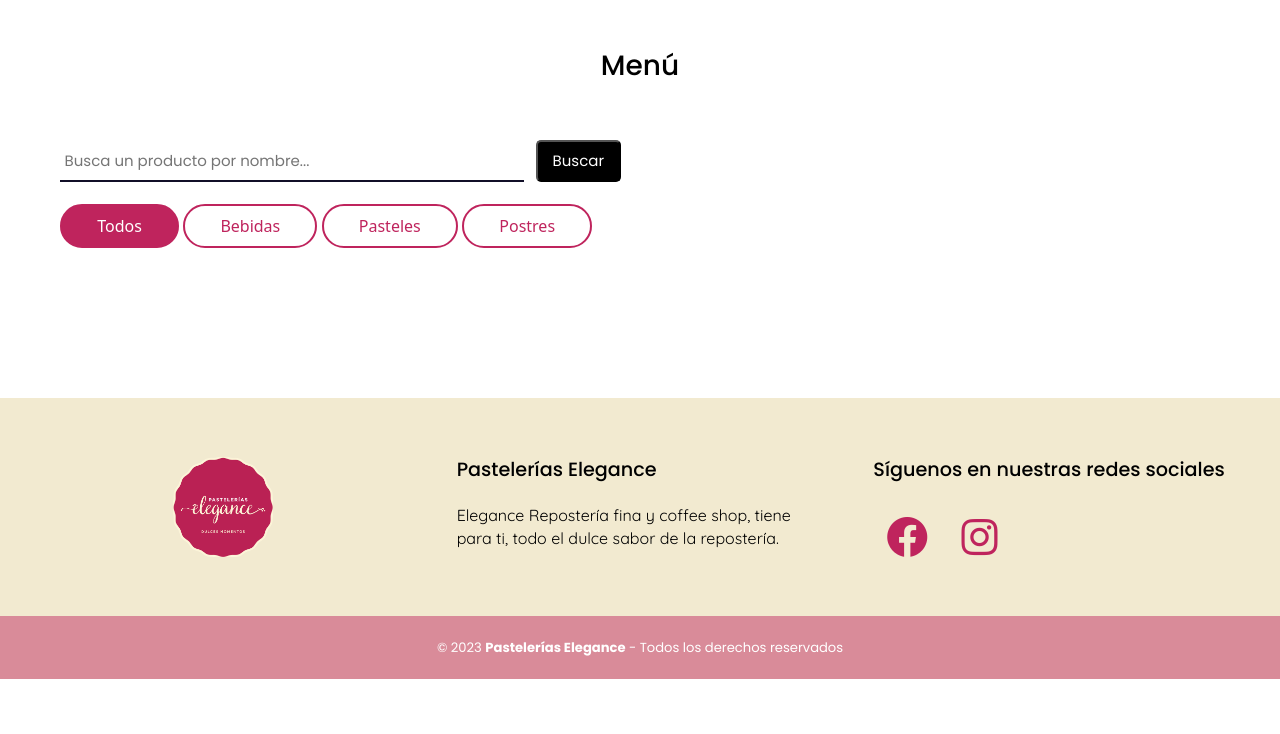
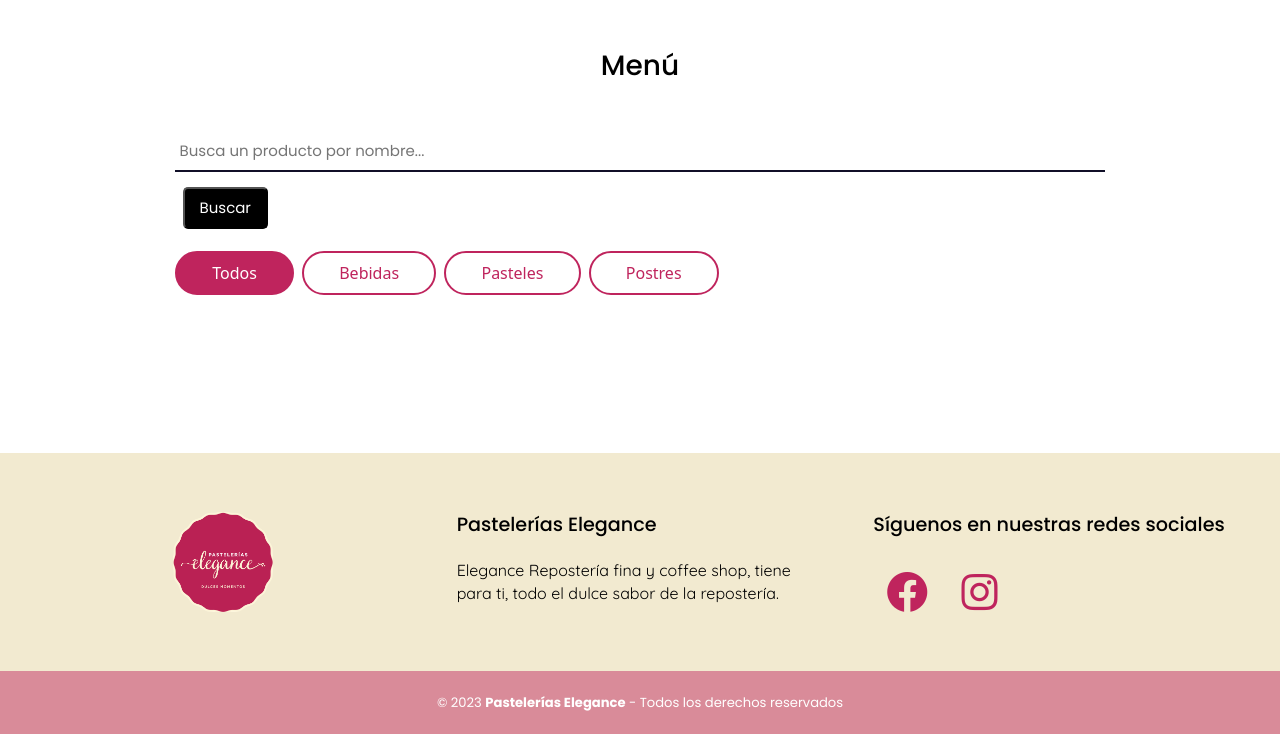
Before and after one commit to paulinau/BakeryWebsite, a PHP site: page /productos.php in a window 1280 px wide. Shown: the part 525-1259 px from the top of the page. Before the commit the page ends 1204 px from the top, so only its background shows below. Run offline with PHP 8.4, Linux system fonts and the light colour scheme; data that the repository does not hold is empty.

Commit message:
fixed desing

```diff
--- a/checkout.php
+++ b/checkout.php
@@ -103,7 +103,7 @@
                 </table>
                 <div class="row">
                     <div class="col-md-5 offset-md-7 d-grid gap-2">
-                        <button class="btn btn-primary btn-lg">Realizar pago</button>
+                        <button class="btn btn-primary btn-lg" id="pagar">Realizar pago</button>
                     </div>
                 </div>
             </div>
--- a/css/style_products.css
+++ b/css/style_products.css
@@ -38,8 +38,9 @@ img
 
 .wrapper
 {
-    width: 100%;
+    max-width: 960px;
     margin: 0 auto;
+    padding: 0 15px;
 }
 
 #search-container
@@ -47,15 +48,19 @@ img
     margin: 1em 0;
     font-size: 15px;
     font-family: Poppins, sans-serif;
+    display: flex;
+    flex-wrap: wrap;
+    align-items: center;
 }
 
 #search-container input
 {
     border: none;
     background-color: transparent;
-    width: 40%;
+    width: 100%;
     border-bottom: 2px solid #110f28;
     padding: 0.5em 0.3em;
+    margin-bottom: 0.5em;
 }
 
 #search-container input:focus
@@ -72,7 +77,13 @@ img
     color: #fff;
     border-radius: 5px;
     margin: 0.5em;
+    order: 1;
 }
+
+#buttons {
+    display: flex;
+    flex-wrap: wrap;
+  }
 
 .button-value
 {
@@ -82,6 +93,9 @@ img
     background-color: transparent;
     color: #BF245D;
     cursor: pointer;
+    margin-right: 0.5em;
+    margin-bottom: 0.5em;
+    order: 2;
 }
 
 .active
```
Also changed, not shown: css/style_checkout.css (+15 -1 lines).
